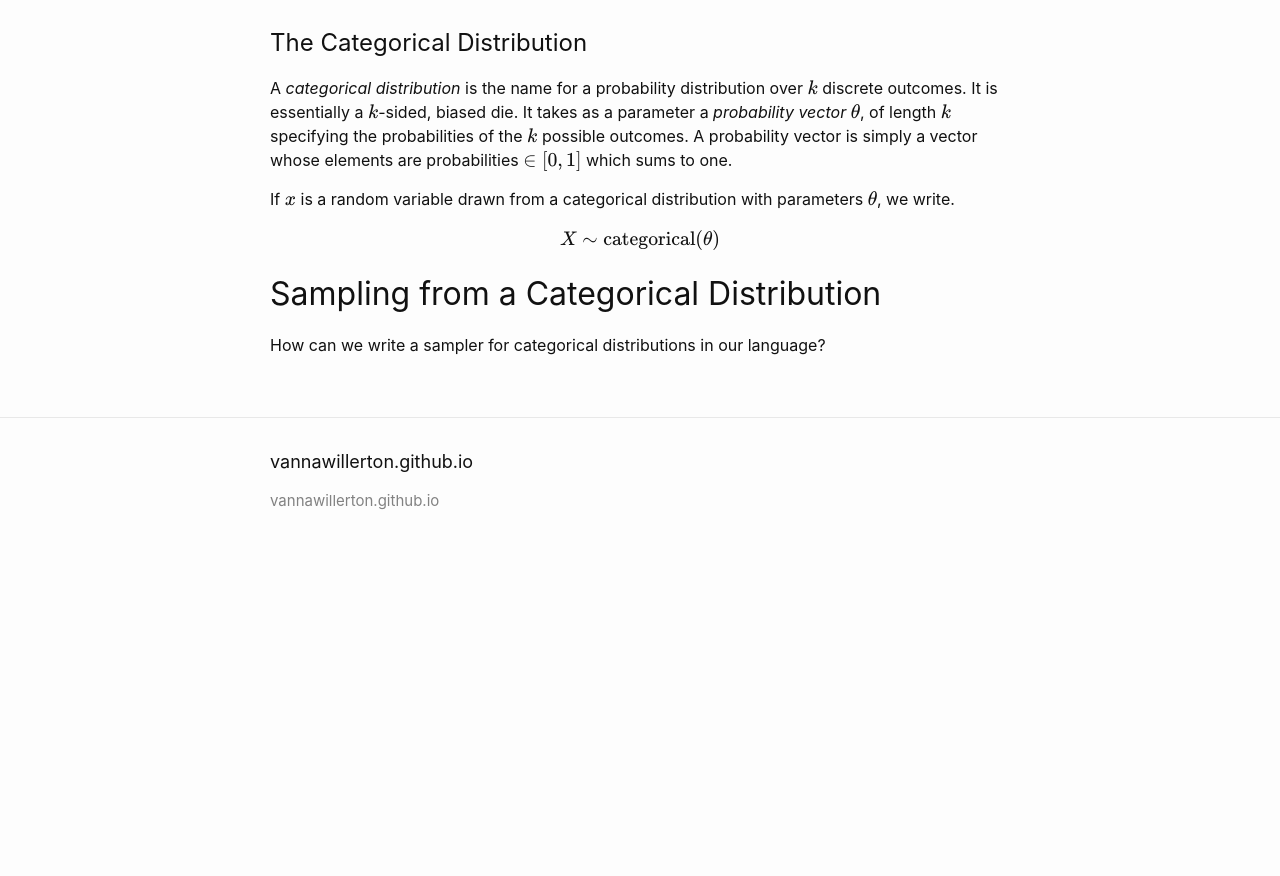
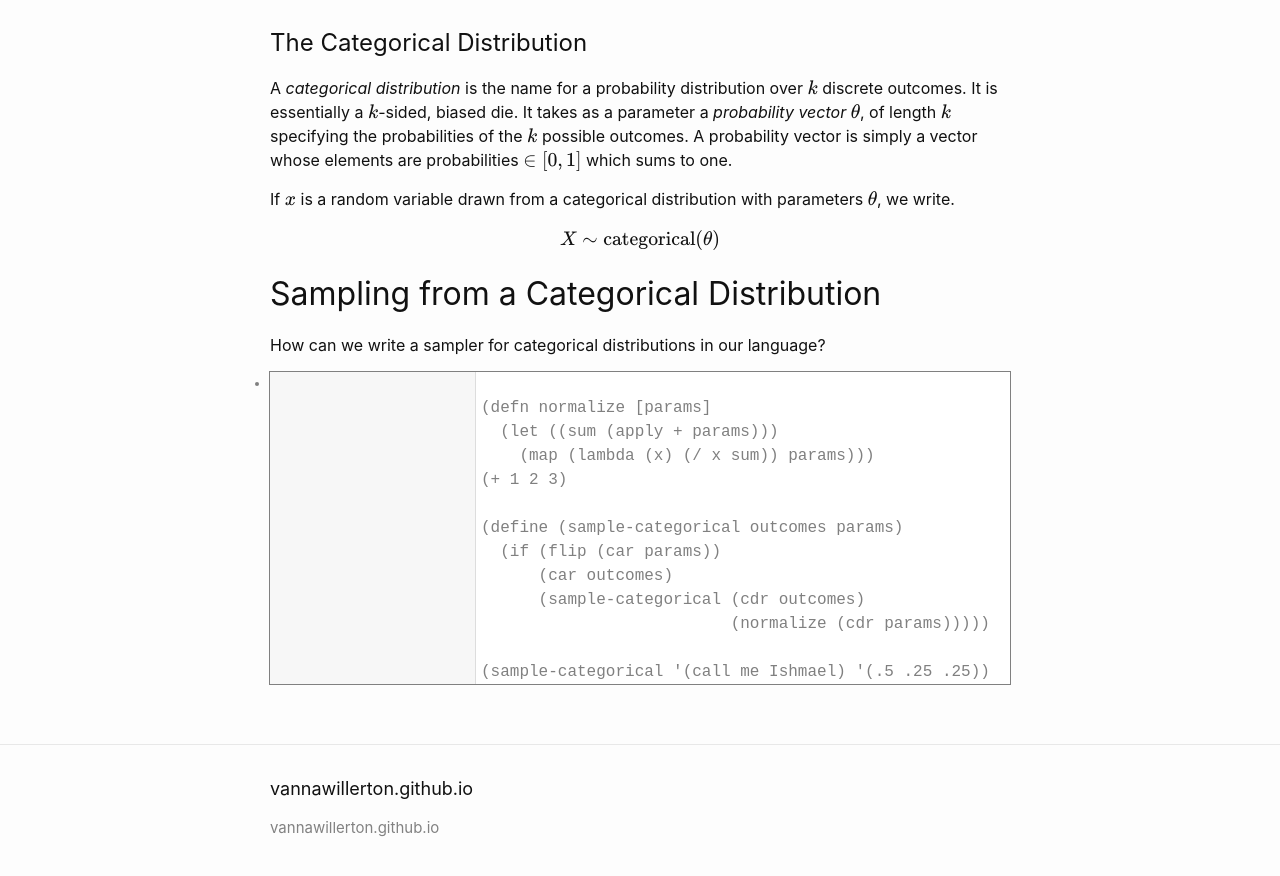
Before and after one commit to vannawillerton/vannawillerton.github.io, a Jekyll site: the page built from RandomVariables.md, in a window 1280 px wide and 900 px high, scrolled down 1847 px. Shown: the top 876 px of the window. Built offline with Jekyll 4.4.1, drawn with Linux system fonts in a browser that asks for light colours; our own code applies the rules of GitHub Pages for plain Markdown files; formulas are drawn with MathJax 3; a script that is not in the unit is left out; before the commit the page ends 2420 px from its top, so only the background shows below that; some of the changed text lies outside the part shown.

Commit message:
Update RandomVariables.md

````diff
--- a/RandomVariables.md
+++ b/RandomVariables.md
@@ -12,9 +12,9 @@ One of the most basic probability distributions is the *Bernoulli distribution*
 
 ```
 (defn flip [weight]
-  (if (< (random 100) (* weight 100))
-      #t
-      #f))
+  (if (< (rand 1) weight)
+      true
+      false))
 (def my-random-variable (flip 0.05))
 my-random-variable
 ```
@@ -55,3 +55,19 @@ $$X \sim \mathrm{categorical}(\theta)$$
 
 ## Sampling from a Categorical Distribution
 How can we write a sampler for categorical distributions in our language?
+
+```
+
+(defn normalize [params]
+  (let ((sum (apply + params)))
+    (map (lambda (x) (/ x sum)) params)))
+(+ 1 2 3)
+
+(define (sample-categorical outcomes params)
+  (if (flip (car params))
+      (car outcomes)
+      (sample-categorical (cdr outcomes)
+                          (normalize (cdr params)))))
+
+(sample-categorical '(call me Ishmael) '(.5 .25 .25))
+```
````
